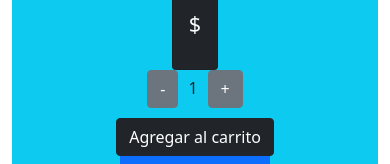
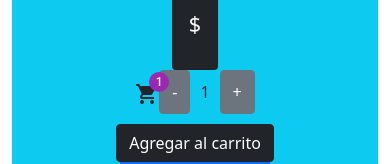
Before and after one commit to DavidDeCarli/cine_deCarli, a React (Create React App) app: page /item/1 in a window 390 px wide. Both pictures are taken after a click on the button 350 px from the left and 28 px from the top of the page. Shown: the part 135-299 px from the top of the page. Built offline with nearby package versions, Linux system fonts and the light colour scheme; no server answers.

Commit message:
Haciendo mejoras al proyecto

```diff
--- a/src/App.js
+++ b/src/App.js
@@ -4,7 +4,9 @@ import NavBar from './components/NavBar';
 import ItemListContainer from './components/ItemListContainer';
 import ItemDetailContainer from './components/ItemDetailContainer';
 import Cart from './components/Cart'
+import CartContext from './context/CartContext';
 import { BrowserRouter, Routes, Route } from "react-router-dom";
+
 
 function App() {
   return (
@@ -17,6 +19,7 @@ function App() {
             <Route path="/category/:categoryName" element={<ItemListContainer subtitulo='Tenemos lo que querés'/>}/>
             <Route path="/item/:id" element={<ItemDetailContainer/>}/>
             <Route path="/cart" element={<Cart/>}/>
+            <Route path="/context/CartContext" element={<CartContext/>}/>
         </Routes>
 
       </BrowserRouter>
--- a/src/components/Item.js
+++ b/src/components/Item.js
@@ -1,6 +1,6 @@
 import React from 'react';
 import 'bootstrap/dist/css/bootstrap.min.css';
-import { NavLink} from "react-router-dom"
+import { NavLink} from "react-router-dom";
 
 
 function Item ({item}){
--- a/src/components/ItemCount.js
+++ b/src/components/ItemCount.js
@@ -1,5 +1,10 @@
 import React, { useState } from 'react';
 import 'bootstrap/dist/css/bootstrap.min.css';
+import Badge from '@mui/material/Badge';
+import ShoppingCartIcon from '@mui/icons-material/ShoppingCart';
+import ButtonGroup from "@mui/material/ButtonGroup";
+
+
 
 const ItemCount = ({stock, initial = 1, onAdd}) => {
     const [cantidad, setCantidad] = useState(initial);
@@ -11,19 +16,22 @@ const ItemCount = ({stock, initial = 1, onAdd}) => {
             console.log("No hay más stock")
         }
     }
-
     const quitar = () => {
         if (cantidad > 1) {
             setCantidad(cantidad - 1);
         }
     }
-
     return (
         <div className="container-fluid">
             <div>
-                <button type="button" className="btn btn-secondary" onClick={quitar}>-</button>
-                <span style={styles.margin}>{cantidad}</span>
-                <button type="button" className="btn btn-secondary" onClick={agregar}>+</button>
+                <Badge color="secondary" badgeContent={cantidad}>
+                <ShoppingCartIcon />{" "}
+                </Badge>
+                <ButtonGroup>
+                    <button type="button" className="btn btn-secondary" onClick={quitar}>-</button>
+                    <span style={styles.margin}>{cantidad}</span>
+                    <button type="button" className="btn btn-secondary" onClick={agregar}>+</button>
+                </ButtonGroup>
             </div>
             <button style={styles.marginTop} type="button" className="btn btn-dark" onClick={onAdd}>Agregar al carrito</button>
         </div>
--- a/src/components/ItemDetail.js
+++ b/src/components/ItemDetail.js
@@ -2,7 +2,7 @@ import React from 'react';
 import 'bootstrap/dist/css/bootstrap.min.css';
 import ItemCount from './ItemCount';
 import Swal from 'sweetalert2';
-import { NavLink} from "react-router-dom"
+import { NavLink} from "react-router-dom";
 
 function ItemDetail(props){
     console.log(props.product)
@@ -19,7 +19,7 @@ function ItemDetail(props){
             <div className='container d-flex justify-content-center bg-info col-sm-4'>
                 <div id={props.product.id}>
                     <div className='card text-center bg-dark'>
-                        <img src={props.product.image}></img>
+                        <img src={props.product.image} alt={props.product.title}></img>
                         <div className='card-body text-light'>
                             <h2 className='card-title'>{props.product.title}</h2>
                             <h4 className='card-title'>${props.product.price}</h4>
@@ -31,7 +31,7 @@ function ItemDetail(props){
             </div>
             <div className='container d-row text-center bg-info col-sm-4'>
                 <ItemCount onAdd={onAdd} stock={6}/>
-                <NavLink to="/cart"><button className='btn btn-primary rounded-0 type="button"'>Finalizar compra</button></NavLink>
+                <NavLink to="/context/CartContext"><button className='btn btn-primary rounded-0 type="button"'>Finalizar compra</button></NavLink>
             </div>
         </div>
     )
--- a/src/components/NavBar.js
+++ b/src/components/NavBar.js
@@ -2,7 +2,7 @@ import React from 'react';
 import logo2 from '../assets/cyan_logo.png';
 import 'bootstrap/dist/css/bootstrap.min.css';
 import CartWidget from './CartWidget';
-import { NavLink} from "react-router-dom"
+import { NavLink} from "react-router-dom";
 
 const NavBar = () => {
     const categories = [
--- /dev/null
+++ b/src/context/CartContext.js
@@ -0,0 +1,12 @@
+import React from "react";
+
+function cartContext() {
+
+    return(
+        <div>
+            CartContext
+        </div>
+    )
+}
+
+export default cartContext;
```
